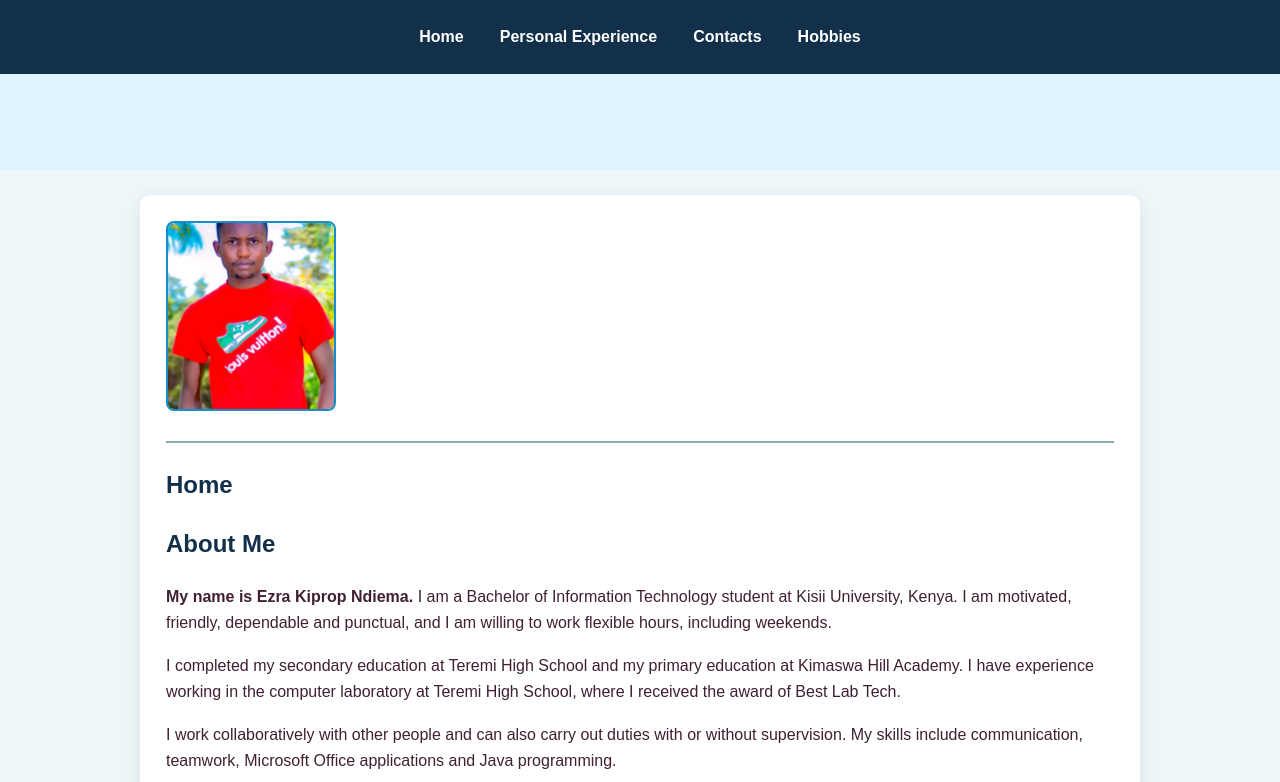
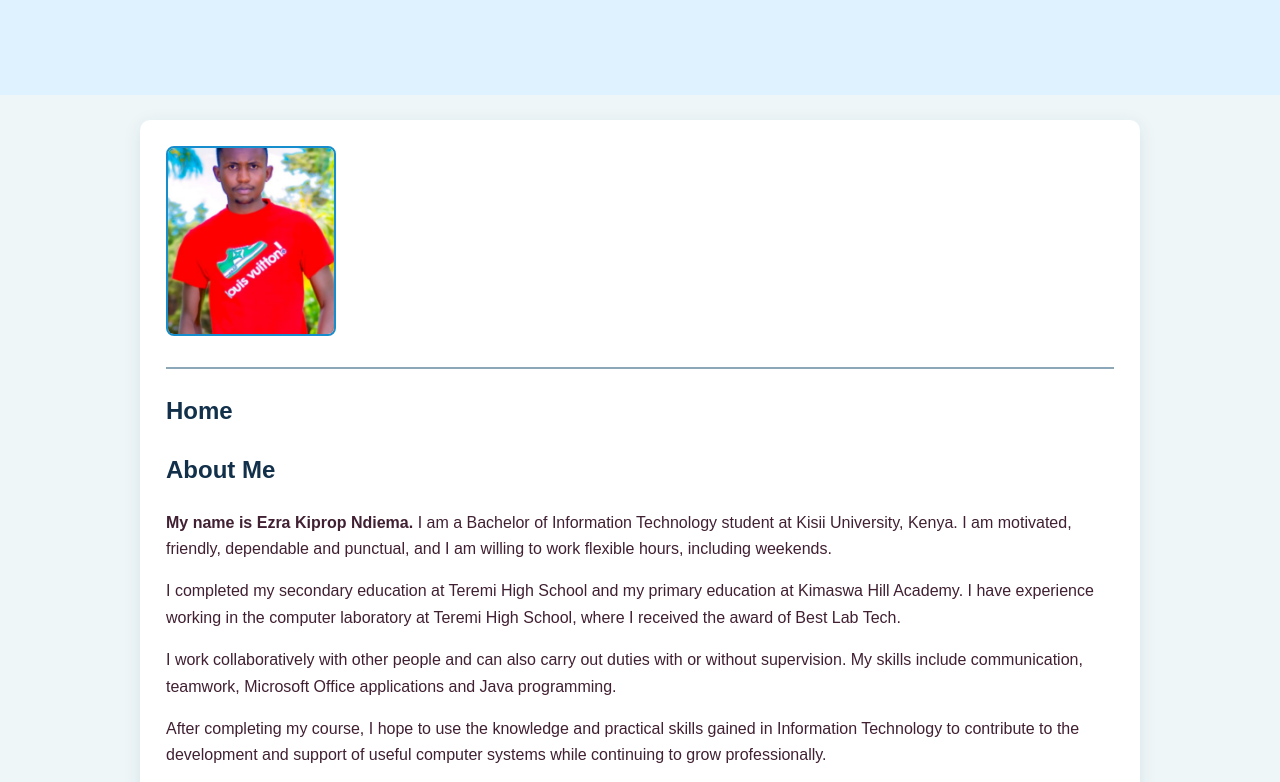
Before and after one commit to NDIEKISUE/skipp-kiprop, a plain HTML site: page index.html in a window 1280 px wide. Shown: the top 782 px of the page. Drawn offline with Linux system fonts and the light colour scheme.

Commit message:
Update index.html

```diff
--- a/index.html
+++ b/index.html
@@ -201,16 +201,6 @@
 </head>
 
 <body>
-
-    <!-- TOP MENU -->
-    <header>
-        <nav>
-            <a href="#home">Home</a>
-            <a href="#experience">Personal Experience</a>
-            <a href="#contacts">Contacts</a>
-            <a href="#hobbies">Hobbies</a>
-        </nav>
-    </header>
 
     <!-- MOVING NAME -->
     <div class="name-banner">
```
